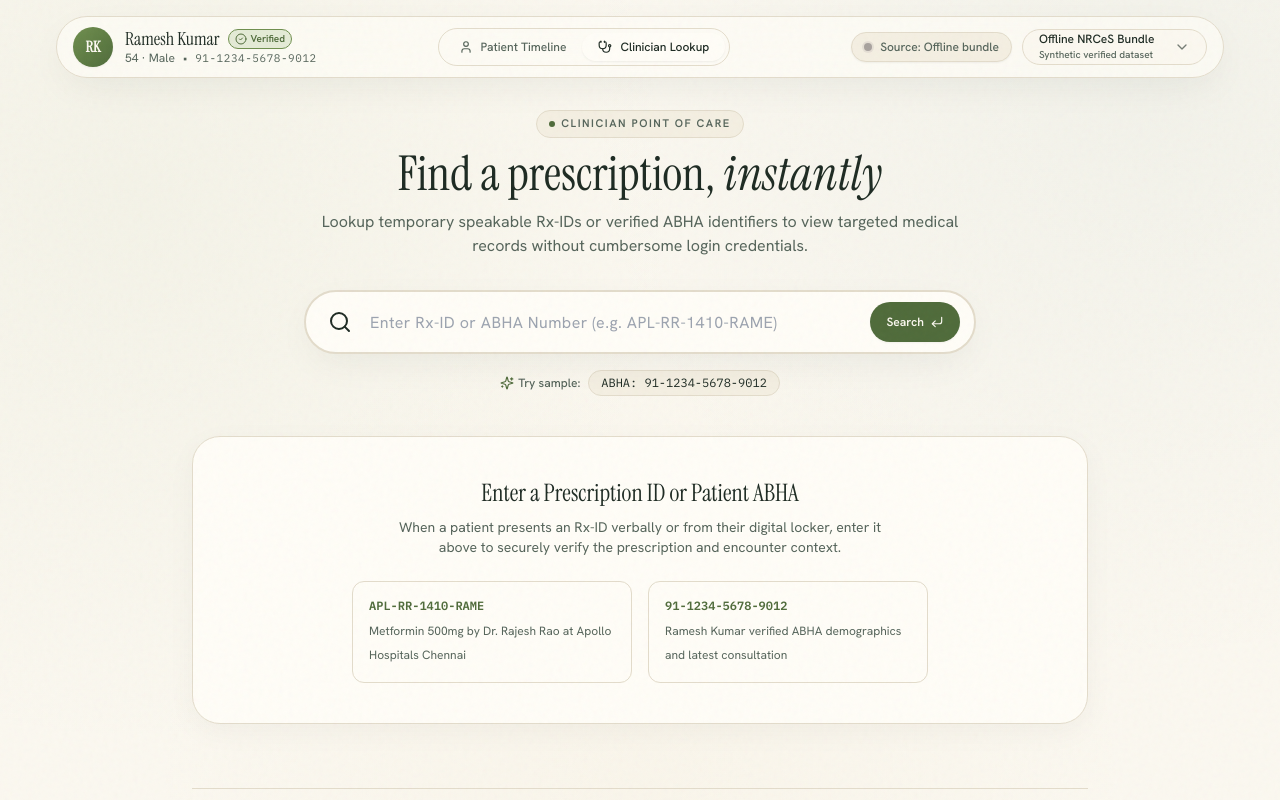
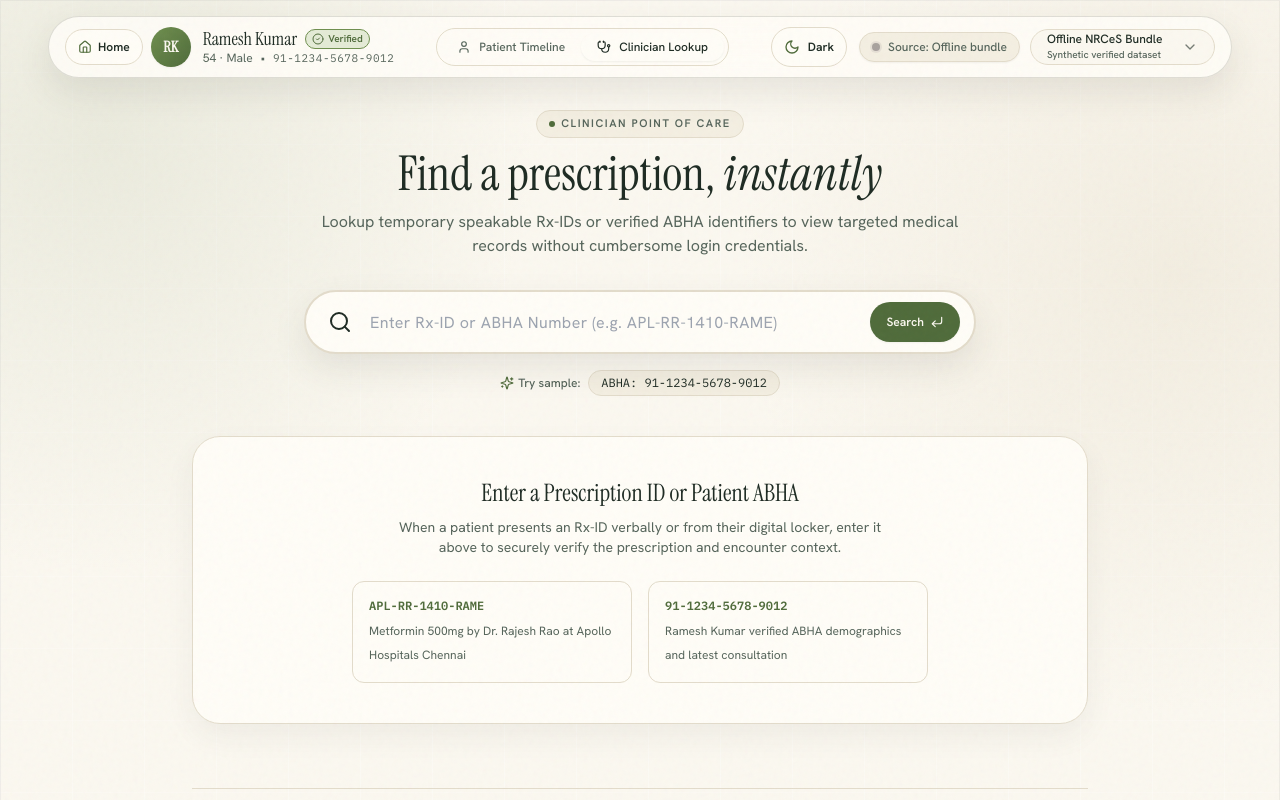
Before and after one commit to ArunodayGupta/Bits_And_Bytes, a React (Vite) app in the folder frontend/: page /clinician in a window 1280 px wide. Shown: the top 800 px of the page. Built offline with nearby package versions, Linux system fonts and the light colour scheme.

Commit message:
fixed landing page and added the dark mode

```diff
--- a/frontend/src/App.tsx
+++ b/frontend/src/App.tsx
@@ -15,12 +15,12 @@ export default function App() {
           {/* Subtle film grain texture overlay */}
           <div className="grain-overlay" aria-hidden="true" />
 
-          <div className="min-h-screen bg-paper text-ink flex flex-col bg-topo">
+          <div className="min-h-screen bg-paper text-ink flex flex-col bg-topo app-shell">
             {/* Floating Top Navbar */}
             <Navbar />
 
             {/* Main Application Content */}
-            <main className="flex-1 mx-auto w-full max-w-[1200px] px-4 pt-6">
+            <main className="flex-1 mx-auto w-full max-w-[1640px] px-5 pt-6 sm:px-8 lg:px-12">
               <Routes>
                 <Route path="/" element={<LandingPage />} />
                 <Route path="/patient" element={<PatientView />} />
@@ -34,7 +34,7 @@ export default function App() {
 
             {/* App Footer */}
             <footer className="w-full border-t border-hairline py-6 px-4 text-center text-xs text-ink-soft">
-              <div className="mx-auto max-w-[1200px] flex flex-col sm:flex-row items-center justify-between gap-3">
+              <div className="mx-auto max-w-[1640px] flex flex-col sm:flex-row items-center justify-between gap-3 px-5 sm:px-8 lg:px-12">
                 <div className="flex items-center gap-2">
                   <span className="font-serif italic text-sm text-ink font-semibold">
                     HealthSafe
--- a/frontend/src/components/Navbar.tsx
+++ b/frontend/src/components/Navbar.tsx
@@ -1,9 +1,10 @@
 import React, { useState } from 'react';
 import { Link, NavLink, useLocation } from 'react-router-dom';
-import { Stethoscope, User, Menu, X, Leaf } from 'lucide-react';
+import { Stethoscope, User, Menu, X, Leaf, House } from 'lucide-react';
 import { usePatientData } from '@/context/usePatientData';
 import { PatientCard } from './PatientCard';
 import { DataSourceSelect } from './DataSourceSelect';
+import { ThemeToggle } from './ThemeToggle';
 
 export const Navbar: React.FC = () => {
   const { patient, statusState, statusText } = usePatientData();
@@ -21,14 +22,14 @@ export const Navbar: React.FC = () => {
       : 'bg-stone-400 ring-stone-400/20';
 
   return (
-    <header className="sticky top-4 z-40 mx-auto w-full max-w-[1200px] px-4">
+    <header className="sticky top-4 z-40 mx-auto w-full max-w-[1640px] px-5 sm:px-8 lg:px-12">
       <nav
         aria-label="Main Navigation"
         className="glass-card flex items-center justify-between rounded-full border border-hairline px-4 py-2.5 shadow-elevated transition-all"
       >
         {/* Left: Patient Profile summary */}
         <div className="flex items-center">
-          {isLanding ? <Link to="/" className="flex items-center gap-2 font-serif text-xl text-ink"><span className="flex h-8 w-8 items-center justify-center rounded-full bg-moss-600 text-paper"><Leaf className="h-4 w-4" /></span>HealthSafe</Link> : <NavLink to="/patient" className="hover:opacity-90 transition-opacity"><PatientCard patient={patient} compact /></NavLink>}
+          {isLanding ? <Link to="/" className="flex items-center gap-2 font-serif text-xl text-ink"><span className="flex h-8 w-8 items-center justify-center rounded-full bg-moss-600 text-paper"><Leaf className="h-4 w-4" /></span>HealthSafe</Link> : <div className="flex items-center gap-2"><Link to="/" className="inline-flex h-9 items-center gap-1.5 rounded-full border border-hairline bg-card px-3 text-xs font-semibold text-ink transition-colors hover:bg-paper-2" aria-label="Return to home page"><House className="h-3.5 w-3.5 text-moss-600" /><span className="hidden xl:inline">Home</span></Link><NavLink to="/patient" className="hover:opacity-90 transition-opacity"><PatientCard patient={patient} compact /></NavLink></div>}
         </div>
 
         {/* Centre: Segmented View Switcher */}
@@ -75,6 +76,7 @@ export const Navbar: React.FC = () => {
 
         {/* Right: Data Source Selector & Actions */}
         <div className="hidden lg:flex items-center gap-3">
+          <ThemeToggle />
           {isLanding ? <Link to="/patient" className="rounded-full bg-ink px-4 py-2 text-xs font-semibold text-paper transition-colors hover:bg-moss-600">Try Demo</Link> : <DataSourceSelect />}
         </div>
 
@@ -98,6 +100,16 @@ export const Navbar: React.FC = () => {
             <span className="text-[11px] font-semibold uppercase tracking-wider text-ink-soft">
               Select View
             </span>
+            {!isLanding && (
+              <Link
+                to="/"
+                onClick={() => setMobileMenuOpen(false)}
+                className="mb-1 flex min-h-11 items-center justify-center gap-2 rounded-full border border-hairline bg-paper-2 text-xs font-semibold text-ink"
+              >
+                <House className="h-3.5 w-3.5 text-moss-600" />
+                Return to Home
+              </Link>
+            )}
             <div className="grid grid-cols-2 gap-2">
               <NavLink
                 to="/patient"
@@ -141,6 +153,9 @@ export const Navbar: React.FC = () => {
               </div>
               <DataSourceSelect />
             </div>
+            <div className="mt-3 border-t border-hairline pt-3">
+              <ThemeToggle />
+            </div>
           </div>
         </div>
       )}
--- /dev/null
+++ b/frontend/src/components/ThemeToggle.tsx
@@ -0,0 +1,34 @@
+import { useEffect, useState } from 'react';
+import { Moon, Sun } from 'lucide-react';
+
+type Theme = 'light' | 'dark';
+
+const getInitialTheme = (): Theme => {
+  const saved = window.localStorage.getItem('healthsafe-theme');
+  if (saved === 'light' || saved === 'dark') return saved;
+  return window.matchMedia('(prefers-color-scheme: dark)').matches ? 'dark' : 'light';
+};
+
+export const ThemeToggle = () => {
+  const [theme, setTheme] = useState<Theme>(getInitialTheme);
+
+  useEffect(() => {
+    document.documentElement.dataset.theme = theme;
+    window.localStorage.setItem('healthsafe-theme', theme);
+  }, [theme]);
+
+  const isDark = theme === 'dark';
+
+  return (
+    <button
+      type="button"
+      onClick={() => setTheme(isDark ? 'light' : 'dark')}
+      className="theme-toggle inline-flex h-10 min-w-10 items-center justify-center gap-2 rounded-full border border-hairline bg-card px-3 text-xs font-semibold text-ink transition-all hover:-translate-y-0.5"
+      aria-label={`Switch to ${isDark ? 'light' : 'dark'} mode`}
+      title={`Switch to ${isDark ? 'light' : 'dark'} mode`}
+    >
+      {isDark ? <Sun className="h-4 w-4 text-gold-400" aria-hidden="true" /> : <Moon className="h-4 w-4 text-moss-600" aria-hidden="true" />}
+      <span className="hidden xl:inline">{isDark ? 'Light' : 'Dark'}</span>
+    </button>
+  );
+};
--- a/frontend/src/index.css
+++ b/frontend/src/index.css
@@ -28,28 +28,41 @@
   --event-enc-bg: #ECE9DF;
 }
 
+html[data-theme="dark"] {
+  --paper: #151A16;
+  --paper-2: #1E251F;
+  --card: #242D25;
+  --ink: #F4F0E7;
+  --ink-soft: #BAC2B5;
+  --hairline: #384238;
+  --moss-600: #A7C37F;
+  --moss-500: #89A968;
+  --moss-100: #2D382B;
+  --teal-700: #72BDB4;
+  --gold-400: #E3C16C;
+  --event-med-text: #AFC9E4;
+  --event-med-bg: #24313D;
+  --event-lab-text: #E69A8F;
+  --event-lab-bg: #392824;
+  --event-cond-text: #E7BF72;
+  --event-cond-bg: #3A301D;
+  --event-enc-text: #C4CCC1;
+  --event-enc-bg: #2B332B;
+}
+
 @media (prefers-color-scheme: dark) {
-  :root:not([data-theme="light"]) {
-    --paper: #141915;
-    --paper-2: #1B221C;
-    --card: #202820;
-    --ink: #F1EDE0;
-    --ink-soft: #AAB5A6;
-    --hairline: #2F3A2F;
-    --moss-600: #9DBB78;
-    --moss-500: #9DBB78;
-    --moss-100: #1E2B1E;
-    --teal-700: #5FB3AA;
-    --gold-400: #E0B95C;
-
-    --event-med-text: #8DB6DC;
-    --event-med-bg: #1E2A36;
-    --event-lab-text: #E58B7F;
-    --event-lab-bg: #34211E;
-    --event-cond-text: #E3B35A;
-    --event-cond-bg: #332A15;
-    --event-enc-text: #B7BEB4;
-    --event-enc-bg: #262B26;
+  :root:not([data-theme]) {
+    --paper: #151A16;
+    --paper-2: #1E251F;
+    --card: #242D25;
+    --ink: #F4F0E7;
+    --ink-soft: #BAC2B5;
+    --hairline: #384238;
+    --moss-600: #A7C37F;
+    --moss-500: #89A968;
+    --moss-100: #2D382B;
+    --teal-700: #72BDB4;
+    --gold-400: #E3C16C;
   }
 }
 
@@ -77,20 +90,45 @@
 }
 
 body {
-  background-color: var(--paper);
+  background-color: #e9e5df;
   color: var(--ink);
   font-family: 'Hanken Grotesk', system-ui, sans-serif;
   font-size: 15px;
   line-height: 1.6;
 }
 
+html[data-theme="dark"] body { background-color: #101411; }
+html[data-theme="dark"] .bg-topo {
+  background-color: #151A16;
+  background-image: radial-gradient(circle at 8% 14%, rgba(137, 169, 104, .14), transparent 30%), radial-gradient(circle at 92% 28%, rgba(204, 179, 108, .09), transparent 32%);
+}
+html[data-theme="dark"] .glass-card { background: rgba(36, 45, 37, .88); border-color: rgba(244, 240, 231, .12); box-shadow: 0 12px 34px rgba(0, 0, 0, .22); }
+html[data-theme="dark"] .landing-page > section:first-child { background: rgba(30, 37, 31, .75); border-color: rgba(244, 240, 231, .1); }
+html[data-theme="dark"] .landing-page article { box-shadow: 0 12px 28px rgba(0, 0, 0, .16); }
+
+/* Preserve the soft hero gradient while giving the light dashboard copy a calm, readable stage. */
+html[data-theme="dark"] .patient-hero::after {
+  content: '';
+  position: absolute;
+  inset: 0;
+  z-index: 1;
+  pointer-events: none;
+  background: linear-gradient(90deg, rgba(18, 29, 22, .64) 0%, rgba(18, 29, 22, .47) 37%, rgba(18, 29, 22, .12) 63%, transparent 82%);
+}
+html[data-theme="dark"] .patient-hero > .relative { z-index: 2; }
+
 /* Atmospheric Topographic & Film Grain Overlays */
 .bg-topo {
+  background: #f8f5ef;
   background-image:
-    radial-gradient(circle at 10% 20%, rgba(111, 143, 78, 0.05) 0%, transparent 40%),
-    radial-gradient(circle at 90% 10%, rgba(31, 95, 91, 0.04) 0%, transparent 40%),
-    radial-gradient(circle at 50% 80%, rgba(201, 162, 75, 0.03) 0%, transparent 50%);
+    radial-gradient(circle at 8% 14%, rgba(137, 155, 111, .14), transparent 30%),
+    radial-gradient(circle at 92% 28%, rgba(198, 182, 145, .16), transparent 32%),
+    linear-gradient(90deg, rgba(255,255,255,.26) 1px, transparent 1px),
+    linear-gradient(rgba(255,255,255,.2) 1px, transparent 1px);
+  background-size: auto, auto, 72px 72px, 72px 72px;
 }
+
+.app-shell { box-shadow: 0 0 0 1px rgba(53, 61, 48, .06) inset; }
 
 .grain-overlay {
   position: fixed;
@@ -126,10 +164,11 @@ body {
 
 /* Glass backdrop */
 .glass-card {
-  background: rgba(255, 253, 247, 0.65);
+  background: rgba(255, 253, 247, 0.87);
   backdrop-filter: blur(14px);
   -webkit-backdrop-filter: blur(14px);
-  border: 1px solid var(--hairline);
+  border: 1px solid rgba(78, 87, 70, .18);
+  box-shadow: 0 12px 34px rgba(50, 50, 40, .08);
 }
 
 .dark .glass-card {
@@ -176,6 +215,59 @@ body {
 .landing-page em { font-style: italic; color: var(--moss-600); }
 .landing-page .eyebrow-pill { background: color-mix(in srgb, var(--paper) 80%, transparent); }
 
+/* Keep the editorial canvas consistent even if an ancestor supplies a .dark class. */
+.dark {
+  --paper: #F8F5EF;
+  --paper-2: #EEE9E0;
+  --card: #FFFDF9;
+  --ink: #20251E;
+  --ink-soft: #666C61;
+  --hairline: #DED9CF;
+  --moss-600: #556B3F;
+  --moss-500: #809864;
+  --moss-100: #E5ECD9;
+  --teal-700: #2D6D67;
+  --gold-400: #B99046;
+}
+
+/* Editorial landing-page treatment */
+.landing-page { max-width: 1500px; margin: 0 auto; }
+.landing-page > section:first-child { min-height: 0; gap: 3.5rem; padding: 4.5rem 3.5rem 3.5rem; border: 1px solid rgba(85, 107, 63, .13); border-radius: 32px; background: rgba(255, 253, 249, .72); box-shadow: 0 18px 50px rgba(66, 62, 51, .06); }
+.landing-page > section:first-child h1 { letter-spacing: -.035em; }
+.landing-page > section:nth-of-type(2), .landing-page > section:nth-of-type(3), .landing-page > section:nth-of-type(4), .landing-page > section:nth-of-type(5) { max-width: 1360px; margin-left: auto; margin-right: auto; }
+.landing-page article { box-shadow: 0 10px 28px rgba(66, 62, 51, .045); }
+.landing-page article:hover { box-shadow: 0 18px 32px rgba(66, 62, 51, .09); }
+.landing-page .hero-atmosphere { box-shadow: 0 22px 46px rgba(60, 70, 48, .16); }
+.landing-page > .my-14 { max-width: 1400px; margin-left: auto; margin-right: auto; }
+
+/* The landing product preview is deliberately a light artifact in both themes. */
+.mock-timeline { color: #1d2a22; }
+.mock-timeline .text-ink { color: #1d2a22; }
+.mock-timeline .text-ink-soft { color: #55645a; }
+.mock-timeline .bg-card { background-color: #fffdf7; }
+.mock-timeline .bg-moss-100 { background-color: #e4ebd6; }
+.mock-timeline .text-moss-600 { color: #4f6b3a; }
+.mock-timeline .bg-event-lab-bg { background-color: #f7e6e2; }
+.mock-timeline .text-event-lab-text { color: #9d3f36; }
+.mock-timeline .bg-event-med-bg { background-color: #e6eef6; }
+.mock-timeline .text-event-med-text { color: #3f6f9e; }
+.mock-timeline .bg-event-enc-bg { background-color: #ece9df; }
+.mock-timeline .text-event-enc-text { color: #5e665f; }
+
+/* Refined shared page surfaces */
+.bg-paper { background-color: var(--paper); }
+.shadow-soft { box-shadow: 0 12px 30px rgba(57, 55, 45, .06); }
+.shadow-elevated { box-shadow: 0 14px 34px rgba(57, 55, 45, .10); }
+
+@media (min-width: 1024px) {
+  .landing-page > section:first-child { grid-template-columns: .86fr 1.14fr; }
+}
+
+@media (max-width: 767px) {
+  .landing-page > section:first-child { padding: 2rem 1.25rem; gap: 2.5rem; border-radius: 24px; }
+  .landing-page { max-width: 100%; }
+}
+
 /* Accessible focus ring */
 :focus-visible {
   outline: 2px solid var(--teal-700) !important;
--- a/frontend/src/pages/LandingPage.tsx
+++ b/frontend/src/pages/LandingPage.tsx
@@ -11,13 +11,13 @@ const ButtonLink = ({ to, children, secondary = false }: { to: string; children:
 const Eyebrow = ({ children }: { children: ReactNode }) => <span className="eyebrow-pill"><span className="eyebrow-dot" />{children}</span>;
 
 const MockTimeline = () => (
-  <div className="relative overflow-hidden rounded-28 border border-white/25 bg-[#f8f3e8]/90 p-4 text-ink shadow-glass sm:p-6">
+  <div className="mock-timeline relative overflow-hidden rounded-28 border border-white/25 bg-[#f8f3e8]/90 p-4 text-ink shadow-glass sm:p-6">
     <div className="mb-5 flex items-center justify-between"><div><p className="text-[10px] font-semibold uppercase tracking-[.14em] text-ink-soft">Ramesh Kumar</p><h3 className="font-serif text-2xl">Your timeline</h3></div><div className="rounded-full bg-moss-100 px-3 py-1 text-[10px] font-semibold text-moss-600">4 records</div></div>
     <div className="relative space-y-3 before:absolute before:bottom-3 before:left-[13px] before:top-3 before:w-px before:bg-moss-500/40">
       {[['Lab result', 'HbA1c · 6.8%', 'bg-event-lab-bg text-event-lab-text'], ['Prescription', 'Metformin · 500mg', 'bg-event-med-bg text-event-med-text'], ['Consultation', 'Apollo Hospitals', 'bg-event-enc-bg text-event-enc-text']].map(([kind, label, color]) => <div key={kind} className="relative flex items-center gap-3"><span className="z-10 h-7 w-7 rounded-full border-4 border-[#f8f3e8] bg-moss-600" /><div className="flex flex-1 items-center justify-between rounded-2xl border border-hairline bg-card px-3 py-2.5"><div><p className="text-[10px] text-ink-soft">{kind}</p><p className="text-sm font-medium">{label}</p></div><span className={`rounded-full px-2 py-1 text-[9px] font-semibold ${color}`}>NEW</span></div></div>)}
     </div>
     <div className="mt-5 h-12 rounded-xl bg-moss-100/50 p-2"><svg viewBox="0 0 240 32" className="h-full w-full" aria-label="HbA1c trend chart"><path d="M0 26 C35 24,45 9,75 16 S110 27,135 12 S180 5,240 9" fill="none" stroke="#4F6B3A" strokeWidth="2.5" /><path d="M0 26 C35 24,45 9,75 16 S110 27,135 12 S180 5,240 9 L240 32 L0 32Z" fill="#6F8F4E" opacity=".15" /></svg></div>
-    <div className="absolute -right-2 top-20 animate-float rounded-2xl border border-white/60 bg-white/65 p-3 shadow-glass backdrop-blur-md"><p className="font-mono text-xs font-semibold tracking-wide">APL-RR-1410-RAME</p><p className="mt-1 text-[10px] text-ink-soft">Read this aloud to your doctor</p></div>
+    <div className="absolute right-5 top-16 z-20 max-w-[185px] animate-float rounded-2xl border border-white/60 bg-white/80 p-3 shadow-glass backdrop-blur-md"><p className="font-mono text-xs font-semibold tracking-wide">APL-RR-1410-RAME</p><p className="mt-1 text-[10px] text-ink-soft">Read this aloud to your doctor</p></div>
   </div>
 );
 
--- a/frontend/src/pages/PatientView.tsx
+++ b/frontend/src/pages/PatientView.tsx
@@ -28,7 +28,7 @@ export const PatientView: React.FC = () => {
   return (
     <div className="flex flex-col gap-8 pb-16 animate-fade-up">
       {/* Verdant Clinical Hero Header Band */}
-      <section className="relative overflow-hidden rounded-28 border border-hairline bg-gradient-to-br from-[#E4EBD6]/60 via-[#F4EFE2] to-[#ECE9DF]/70 p-8 sm:p-12 shadow-soft">
+      <section className="patient-hero relative overflow-hidden rounded-28 border border-hairline bg-gradient-to-br from-[#E4EBD6]/60 via-[#F4EFE2] to-[#ECE9DF]/70 p-8 sm:p-12 shadow-soft">
         {/* Organic blurred blobs */}
         <div className="pointer-events-none absolute -right-20 -top-20 h-72 w-72 rounded-full bg-moss-500/15 blur-3xl" />
         <div className="pointer-events-none absolute -left-20 -bottom-20 h-72 w-72 rounded-full bg-teal-700/10 blur-3xl" />
```
